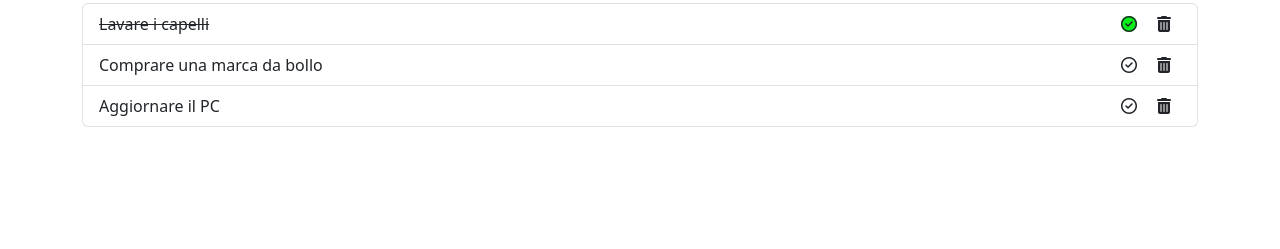
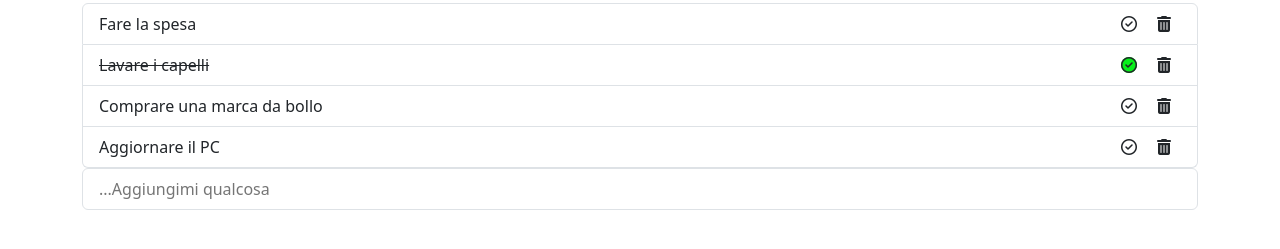
Before and after one commit to PasquiFra/vue-todolist, a plain HTML site: page index.html in a window 1280 px wide. Shown: the part 63-312 px from the top of the page. Drawn offline with nearby package versions, Linux system fonts and the light colour scheme.

Commit message:
MILESTONE 2, added input for "add-todo"

```diff
--- a/index.html
+++ b/index.html
@@ -46,20 +46,27 @@
 
                 <ul class="list-group">
                     <li v-for="(todo, i) in todos" class="list-group-item d-flex justify-content-between">
-                        <span :class="{ 'text-decoration-line-through': todos[i].done }">
+                        <span :class="{ 'text-decoration-line-through': todo.done }">
                             {{todo.text}}
                         </span>
                         <span>
                             <i role="button" class="fa-regular fa-circle-check"
-                            :class="{'bg-green rounded-circle': todos[i].done }"
+                            :class="{'bg-green rounded-circle': todo.done}"
                             @click="toggleClass(i)"></i>
                             <i role="button" class="fa-solid fa-trash-can"
-                            v-on:click="deleteText"></i>
+                            v-on:click="deleteText(todo.id)"></i>
                         </span>
                     </li>
-
                 </ul>
-
+                <div class="text-center" v-show="!todos.length">Non hai nulla da fare al momento...</div>
+                <form action="">
+                    <ul class="list-group">
+                        <li class="list-group-item" >
+                            <input id="add-todo" type="text" placeholder="...Aggiungimi qualcosa"
+                            @keyup="addTodo">
+                        </li>
+                    </ul>
+                </form>
             </main>
 
 
--- a/js/data.js
+++ b/js/data.js
@@ -1,4 +1,5 @@
 todos = [
+    { id: 1, done: false, text: 'Fare la spesa' },
     { id: 2, done: true, text: 'Lavare i capelli' },
     { id: 3, done: false, text: 'Comprare una marca da bollo' },
     { id: 4, done: false, text: 'Aggiornare il PC' }
--- a/js/script.js
+++ b/js/script.js
@@ -13,9 +13,9 @@ const app = createApp ({
         toggleClass(i) {
             this.todos[i].done = !this.todos[i].done;
         },
-        // deleteText () {
-        //     this.todos.filter()
-        // }
+        deleteText (id) {
+            this.todos = this.todos.filter(todo => id !== todo.id)
+        }
     }
 })
 
--- a/style/style.css
+++ b/style/style.css
@@ -1,3 +1,21 @@
+/* ------------ CSS RESET ------------*/
+* {
+    margin: 0;
+    padding: 0;
+    box-sizing: border-box;
+}
+
+/* UTILS */
+.bg-green {
+    background-color: #07f01a;
+}
+.bg-red {
+    background-color: #db0a0a;
+}
+
+
+/* GENERAL */
+
 header h1 {
     font-weight: 700;
     font-size: 3rem;
@@ -20,9 +38,15 @@ li i.fa-trash-can:hover {
     box-shadow: 0px 0px 10px #db0a0a;
 }
 
-.bg-green {
-    background-color: #07f01a;
+#add-todo {
+    width: 100%;
+    height: 100%;
+
+    margin: 0;
+    padding: 0;
+    border: none;
 }
-.bg-red {
-    background-color: #db0a0a;
+#add-todo:focus-visible {
+    outline: none;
+    border-color: #ccc;
 }
```
